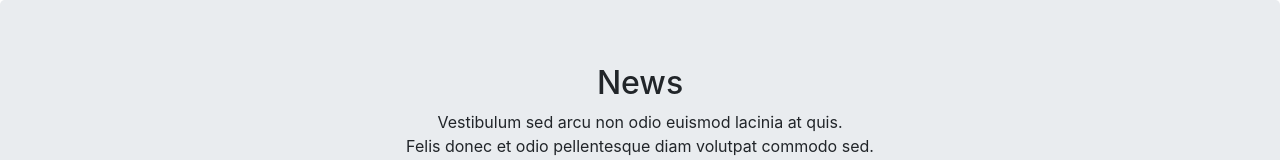
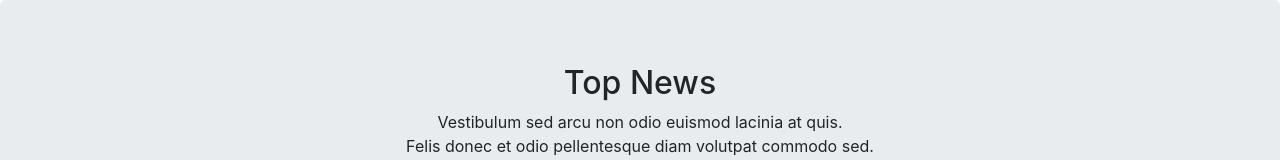
Before and after one commit to DjekAI/itvdn-git, a plain HTML site: page index.html in a window 1280 px wide. Shown: the top 160 px of the page. Drawn offline with Linux system fonts and the light colour scheme.

Commit message:
change title

```diff
--- a/index.html
+++ b/index.html
@@ -7,7 +7,7 @@
 </head>
 <body>
 <div class="jumbotron text-center">
-  <h2>News</h2>
+  <h2>Top News</h2>
   <p>Vestibulum sed arcu non odio euismod lacinia at quis. <br/>Felis donec et odio pellentesque diam volutpat commodo sed.</p>
 </div>
 <div class="container">
```
